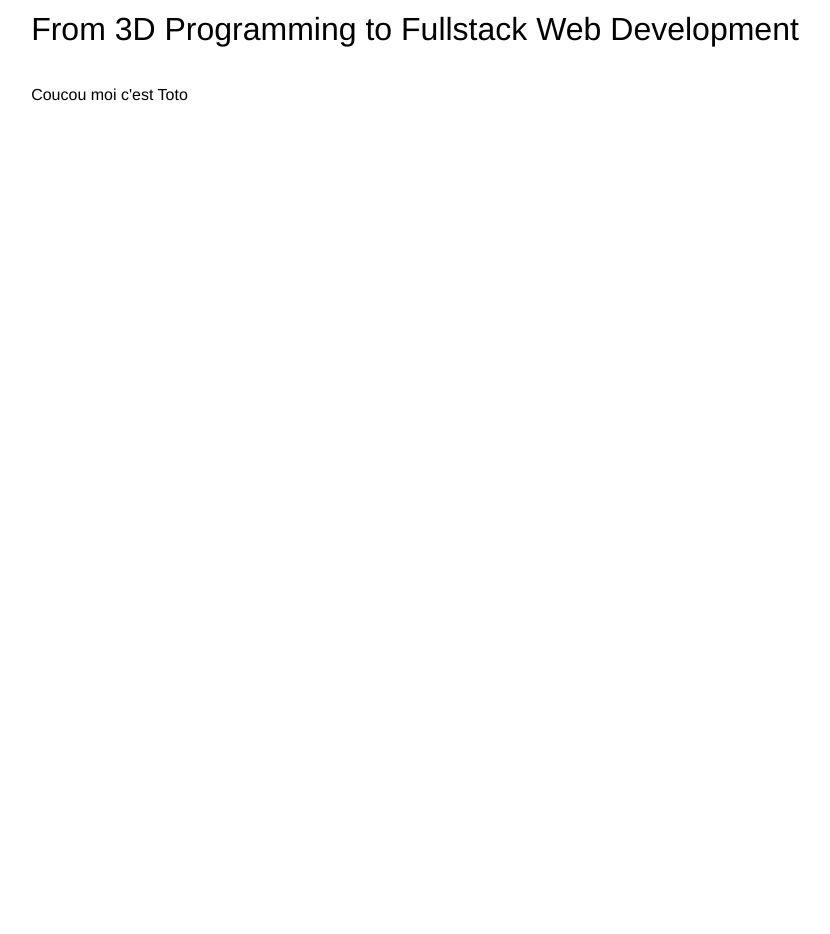
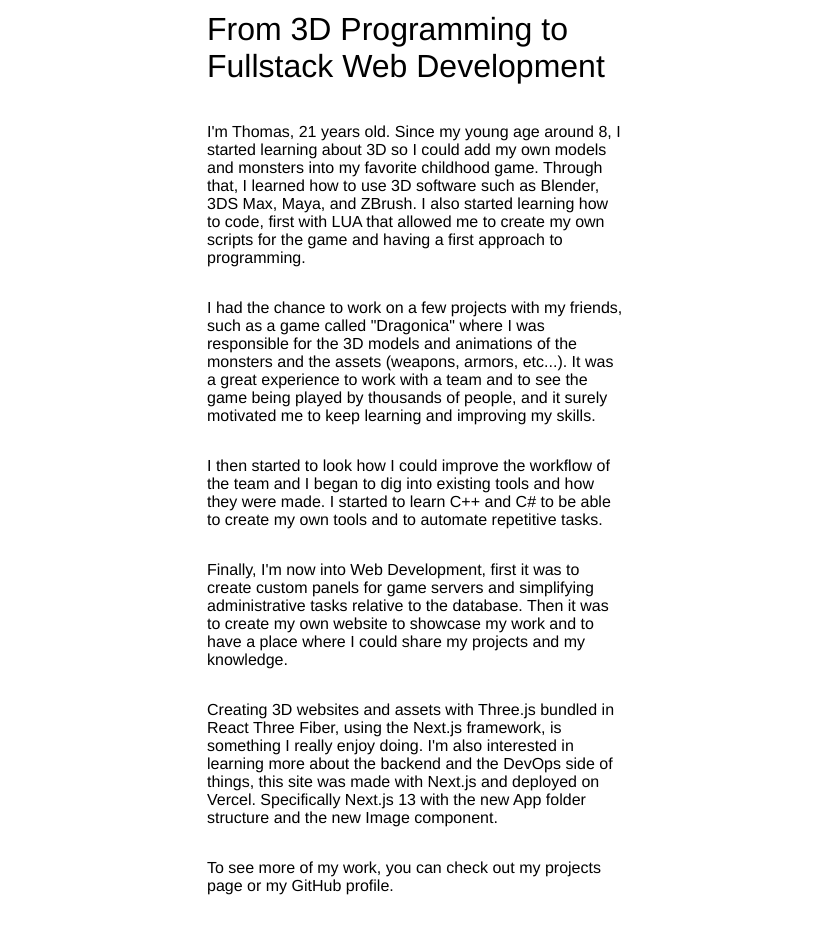
Before and after one commit to thomas-rooty/thomas-caron, a Next.js app: page /about in a window 1280 px wide. Shown: the part 560-1494 px from the top of the page, without its empty margins (225-1055 px from the left). Before the commit the page ends 800 px from the top, so only its background shows below. Built offline with nearby package versions, Linux system fonts and the light colour scheme.

Commit message:
completed About pae

```diff
--- a/components/ui/AboutContent.module.css
+++ b/components/ui/AboutContent.module.css
@@ -3,9 +3,9 @@
   flex-direction: column;
   align-items: flex-start;
   justify-content: center;
-  padding: 3rem 1rem 0;
+  padding: 3rem 1rem;
   margin: 0 auto;
-  width: fit-content;
+  width: 35vw;
 }
 
 .container > * {
--- a/components/ui/AboutContent.tsx
+++ b/components/ui/AboutContent.tsx
@@ -5,7 +5,35 @@
     <div className={styles.container}>
       <h1 className={styles.title}>From 3D Programming to Fullstack Web Development</h1>
       <p className={styles.description}>
-        Coucou moi c'est Toto
+        I'm Thomas, 21 years old. Since my young age around 8, I started learning about 3D so I could add my own models
+        and monsters into my favorite childhood game. Through that, I learned how to use 3D software such as Blender,
+        3DS Max, Maya, and ZBrush.
+        I also started learning how to code, first with LUA that allowed me to create my own scripts for the game and
+        having a first approach to programming.
+      </p>
+      <p className={styles.description}>
+        I had the chance to work on a few projects with my friends, such as a game called "Dragonica" where I was
+        responsible for the 3D models and animations of the monsters and the assets (weapons, armors, etc...).
+        It was a great experience to work with a team and to see the game being played by thousands of people, and it
+        surely motivated me to keep learning and improving my skills.
+      </p>
+      <p className={styles.description}>
+        I then started to look how I could improve the workflow of the team and I began to dig into existing tools
+        and how they were made. I started to learn C++ and C# to be able to create my own tools and to automate
+        repetitive tasks.
+      </p>
+      <p className={styles.description}> Finally, I'm now into Web Development, first it was to create custom panels for
+        game servers and simplifying administrative tasks relative to the database. Then it was to create my own
+        website to showcase my work and to have a place where I could share my projects and my knowledge.
+      </p>
+      <p className={styles.description}>
+        Creating 3D websites and assets with Three.js bundled in React Three Fiber, using the Next.js framework, is
+        something I really enjoy doing. I'm also interested in learning more about the backend and the DevOps side of
+        things, this site was made with Next.js and deployed on Vercel. Specifically Next.js 13 with the new App folder
+        structure and the new Image component.
+      </p>
+      <p className={styles.description}>
+        To see more of my work, you can check out my projects page or my GitHub profile.
       </p>
     </div>
   );
--- a/components/ui/NavigationBar.module.css
+++ b/components/ui/NavigationBar.module.css
@@ -1,5 +1,6 @@
 .nav {
   position: fixed;
+  z-index: 1;
   top: 0;
   background-color: #3b2323;
   display: flex;
```
